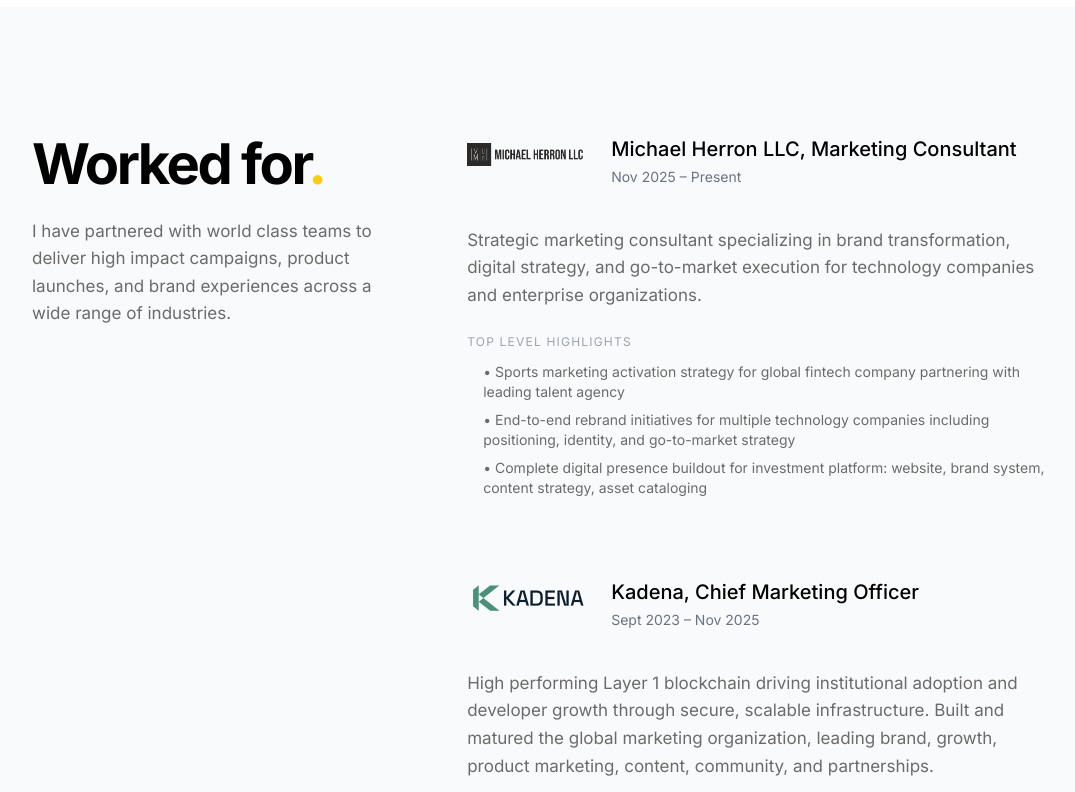
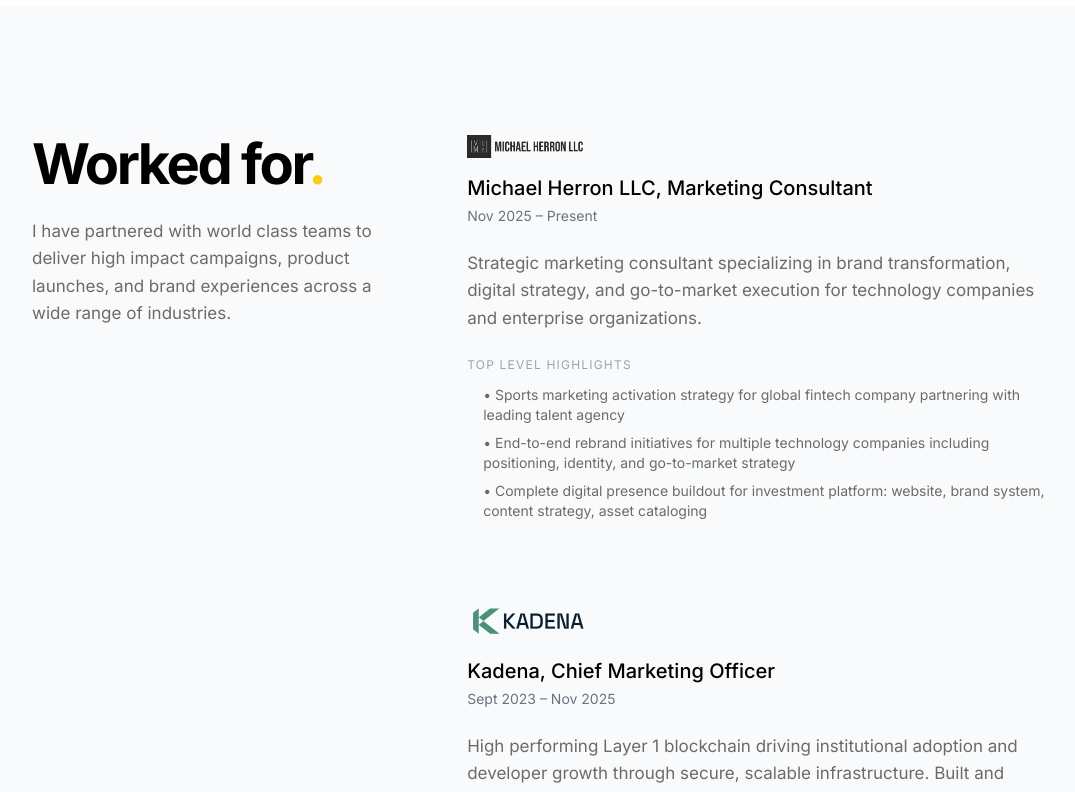
Before and after one commit to mrh1976/mherron, a Next.js app: page / in a window 1280 px wide. Shown: the part 2440-3232 px from the top of the page, without its empty margins (96-1171 px from the left). Built offline with nearby package versions, Linux system fonts and the light colour scheme.

Commit message:
Update page.tsx

```diff
--- a/app/page.tsx
+++ b/app/page.tsx
@@ -234,22 +234,24 @@ export default function Home() {
             <div className="md:col-span-3 space-y-20">
               {siteContent.experience.map((job) => (
                 <div key={job.id}>
-                  <div className="flex items-start gap-6 mb-6">
+                  <div className="mb-6">
+                    {/* Logo on its own line */}
                     {job.id !== "earlier-career" ? (
-                      <div className="w-[120px] h-[40px] rounded flex items-center justify-center flex-shrink-0">
+                      <div className="mb-4">
                         <Image
                           src={`/images/${getLogoFilename(job.id)}`}
                           alt={job.company}
                           width={120}
                           height={40}
-                          className="w-full h-full object-contain"
+                          className="object-contain"
                         />
                       </div>
                     ) : (
-                      <div className="w-[120px] h-[40px] flex-shrink-0"></div>
+                      <div className="mb-4 h-[40px]"></div>
                     )}
 
-                    <div className="flex-1">
+                    {/* Company, Role, Date */}
+                    <div>
                       <h3 className="text-xl font-medium mb-1">
                         {job.company}, {job.role.split(" | ")[0]}
                       </h3>
```
